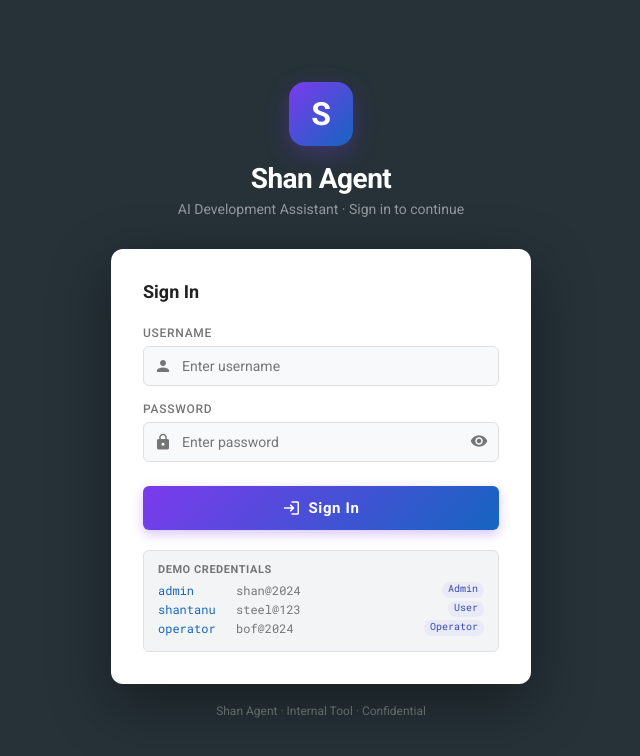
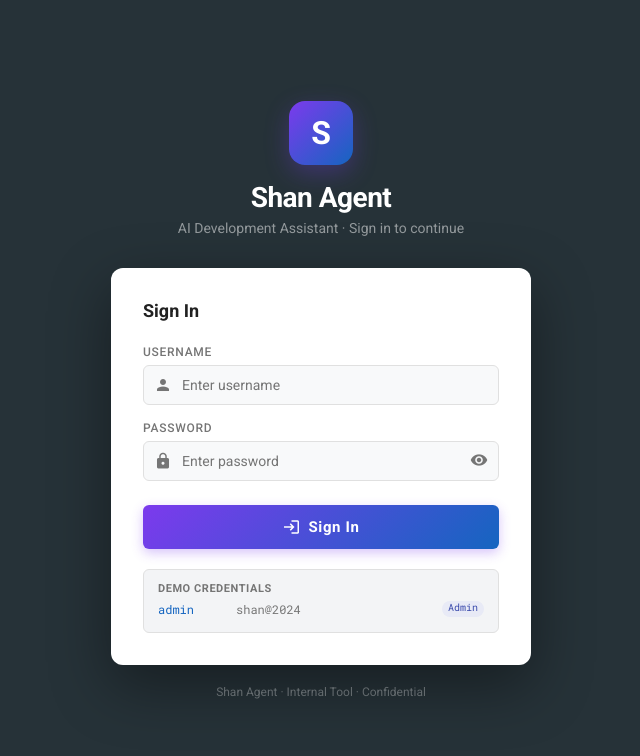
Before and after one commit to shantanusearch1/gemini-react-agent, a React (Vite) app: page / in a window 1280 px wide. Shown: the top 756 px of the page, without its empty margins (319-959 px from the left). Built offline with nearby package versions, Linux system fonts and the light colour scheme.

Commit message:
Update Login.jsx

```diff
--- a/src/Login.jsx
+++ b/src/Login.jsx
@@ -115,8 +115,6 @@ export default function Login({ onLogin }) {
             <div style={{ fontSize: 11, color: M.onSurfaceVariant, fontWeight: 600, marginBottom: 6, textTransform: 'uppercase', letterSpacing: '0.05em' }}>Demo Credentials</div>
             {[
               { u: 'admin', p: 'shan@2024', r: 'Admin' },
-              { u: 'shantanu', p: 'steel@123', r: 'User' },
-              { u: 'operator', p: 'bof@2024', r: 'Operator' },
             ].map(c => (
               <div key={c.u} style={{ display: 'flex', gap: 8, fontSize: 12, color: M.onSurfaceVariant, marginBottom: 3, fontFamily: 'Roboto Mono, monospace', cursor: 'pointer' }}
                 onClick={() => { setUsername(c.u); setPassword(c.p); setError('') }}>
```
